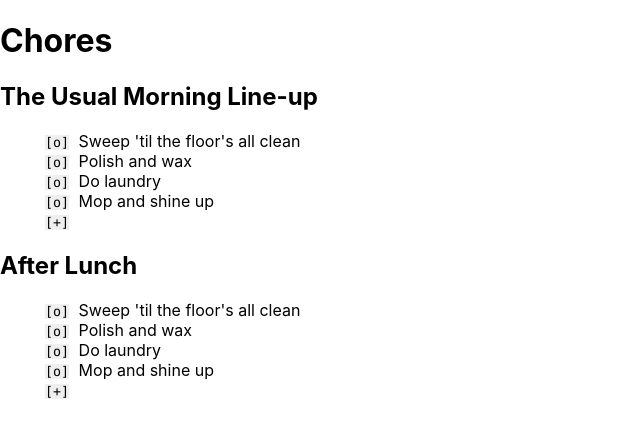
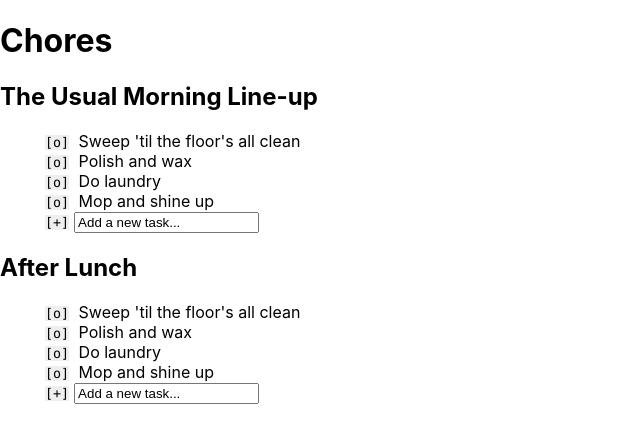
Before and after one commit to sgwicks/todo-r, a React (Create React App) app: page / in a window 1280 px wide. Shown: the top 442 px of the page, without its empty margins (0-640 px from the left). Built offline with nearby package versions, Linux system fonts and the light colour scheme.

Commit message:
Add new task input text field

```diff
--- a/src/components/TaskList.jsx
+++ b/src/components/TaskList.jsx
@@ -9,9 +9,16 @@ const List = styled.ul`
 
 const TaskList = ({listName}) => {
     const [taskList, setTaskList] = useState(['Sweep \'til the floor\'s all clean', 'Polish and wax', 'Do laundry', 'Mop and shine up'])
+    const [input, setInput] = useState('Add a new task...')
 
-    const addTask = () => {
-        setTaskList([...taskList, 'Puzzles'])
+    const addTask = (event) => {
+        event.preventDefault();
+        setTaskList([...taskList, input])
+        setInput('')
+    }
+
+    const handleInput = (event) => {
+        setInput(event.target.value)
     }
 
     return (
@@ -19,7 +26,10 @@ const TaskList = ({listName}) => {
         <h2>{listName}</h2>
         <List>
           {taskList.map((task, i) => <Task status='done' key={'task' + i}>{task}</Task>)}
-            <StatusButton onClick={addTask}>[+]</StatusButton>
+        <form onSubmit={addTask}>
+            <StatusButton>[+]</StatusButton>
+            <label><input onClick={() => setInput('')} onChange={handleInput} value={input} /></label>
+        </form>
         </List>
       </>
     );
```
